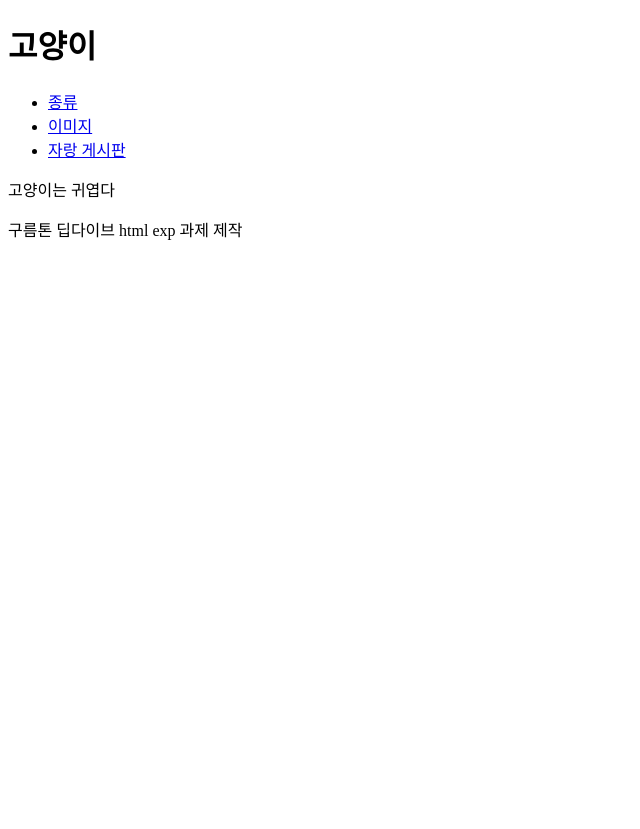
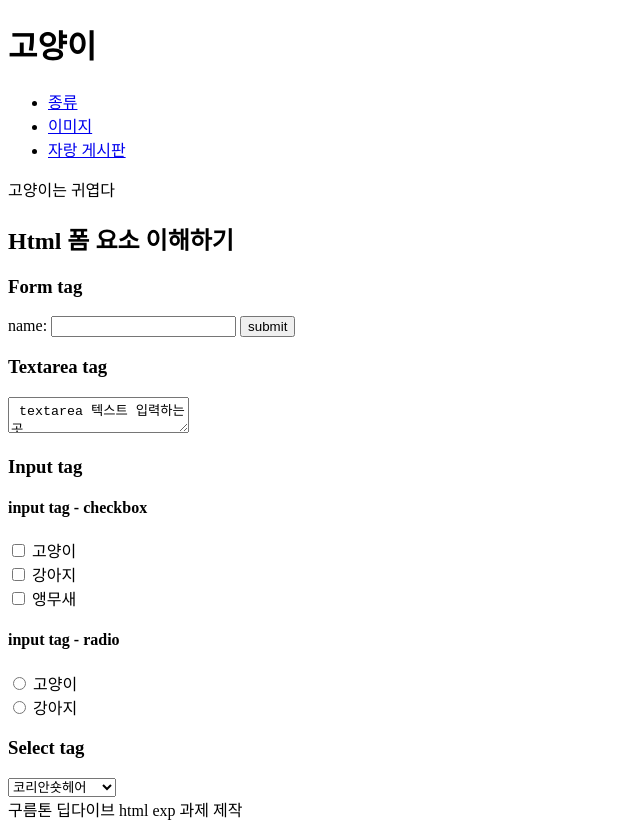
Before and after one commit to ssujissuji/github-test, a plain HTML site: page html01.html in a window 1280 px wide. Shown: the whole page, without its empty margins (0-640 px from the left). Before the commit the page ends 800 px from the top, so only its background shows below. Drawn offline with Linux system fonts and the light colour scheme.

Commit message:
form 요소 이해하기

```diff
--- a/html01.html
+++ b/html01.html
@@ -20,6 +20,33 @@
         <p>
             고양이는 귀엽다
         </p>
+        <h2>Html 폼 요소 이해하기</h2>
+        <h3>Form tag</h3>
+        <form action="#" method="post"> <!-- form 태그는 사용자가 입력한 데이터 수집하기 위해 사용-->
+            name: <input type="text" name="name">
+            <input type="submit" value="submit">
+        </form>
+        <h3>Textarea tag</h3>
+        <textarea> textarea 텍스트 입력하는 곳 </textarea>
+
+        <h3>Input tag</h3>
+        <h4>input tag - checkbox</h4>
+        <input type="checkbox" name="pet1" value="cat"> 고양이<br>
+        <input type="checkbox" name="pet2" value="dog"> 강아지<br>
+        <input type="checkbox" name="pet3" value="parrot"> 앵무새<br>
+
+        <h4>input tag - radio</h4>
+        <input type="radio" name="preference" value="cat"> 고양이<br>
+        <input type="radio" name="preference" value="dog"> 강아지<br>
+
+        <h3>Select tag</h3>
+        <select name="pet1">
+            <option value="코리안숏헤어">코리안숏헤어</option>
+            <option value="아메리칸숏헤어">아메리칸숏헤어</option>
+            <option value="브리티쉬숏헤어">브리티쉬숏헤어</option>
+        </select>
+
+
     </main>
     <footer>구름톤 딥다이브 html exp 과제 제작</footer>
 </body>
```
